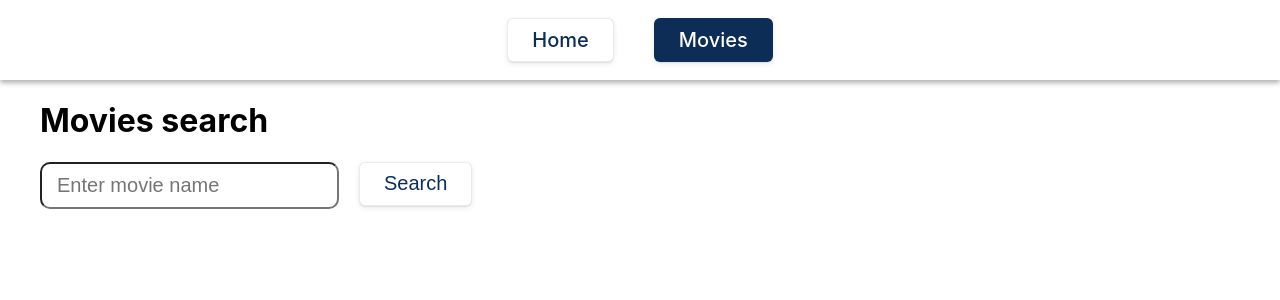
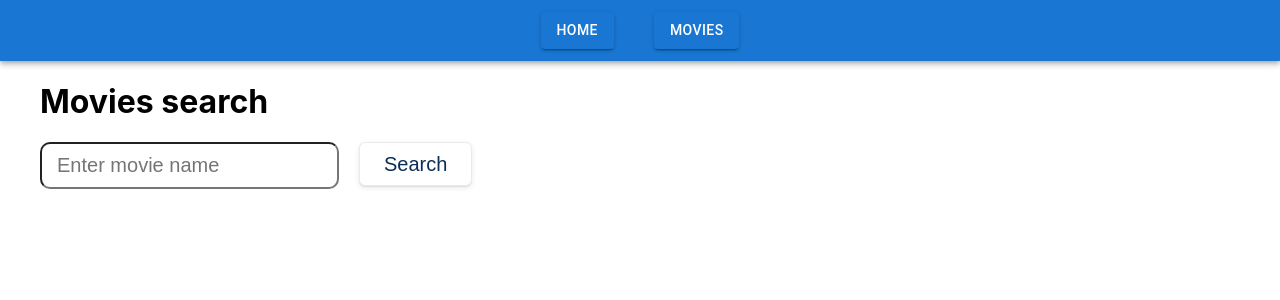
Before and after one commit to ifedchenko/goit-react-hw-05-movies, a React (Create React App) app: page /goit-react-hw-05-movies/movies in a window 1280 px wide. Shown: the top 300 px of the page. Built offline with nearby package versions, Linux system fonts and the light colour scheme.

Commit message:
add Material UI appbar

```diff
--- a/src/components/Navigation/Navigation.jsx
+++ b/src/components/Navigation/Navigation.jsx
@@ -1,32 +1,37 @@
 import { NavLink } from 'react-router-dom';
+import AppBar from '@mui/material/AppBar';
+import Button from '@mui/material/Button';
+
 import css from './Navigation.module.css';
 
-let activeClassName = {
-  color: 'rgb(255, 255, 255)',
-  backgroundColor: 'rgb(12, 46, 86)',
-};
+// let activeClassName = {
+//   // color: 'rgb(255, 255, 255)',
+//   // backgroundColor: 'rgb(12, 46, 86)',
+// };
 
 const Navigation = () => (
+  <AppBar position="static">
     <header className={css.header}>
       <div className={css.container}>
         <nav className={css.navigation}>
           <NavLink
             to="/"
             className={css.link}
-          style={({ isActive }) => (isActive ? activeClassName : undefined)}
+            // style={({ isActive }) => (isActive ? activeClassName : undefined)}
           >
-          Home
+            <Button variant="contained">Home</Button>
           </NavLink>
           <NavLink
             to="/movies"
             className={css.link}
-          style={({ isActive }) => (isActive ? activeClassName : undefined)}
+            // style={({ isActive }) => (isActive ? activeClassName : undefined)}
           >
-          Movies
+            <Button variant="contained">Movies</Button>
           </NavLink>
         </nav>
       </div>
     </header>
+  </AppBar>
 );
 
 export default Navigation;
--- a/src/components/Navigation/Navigation.module.css
+++ b/src/components/Navigation/Navigation.module.css
@@ -1,25 +1,27 @@
-.header {
+/* .header {
   align-items: center;
   box-shadow: 0px 3px 5px rgba(0, 0, 0, 0.3);
   display: flex;
   justify-content: space-between;
   margin-bottom: 16px;
   min-height: 80px;
-}
+} */
 
 .container {
   margin-left: auto;
   margin-right: auto;
   max-width: 1170px;
+  padding-top: 12px;
+  padding-bottom: 12px;
 }
 
 .navigation {
   display: flex;
-  align-items: center;
+  justify-content: center;
   gap: 40px;
 }
 
-.link {
+/* .link {
   font-weight: 500;
   text-decoration: none;
   display: flex;
@@ -35,9 +37,9 @@
   height: 44px;
   line-height: 1.15;
   padding: 12px 25px;
-}
+} */
 
-.link:hover {
+/* .link:hover {
   box-shadow: rgba(50, 50, 93, 0.1) 0px 0px 0px 2px inset,
     rgba(50, 50, 93, 0.1) 0px 2px 5px 2px, rgba(0, 0, 0, 0.07) 0px 1px 1px 2px;
-}
+} */
```
Lines whose indentation alone changed are shown as unchanged.
